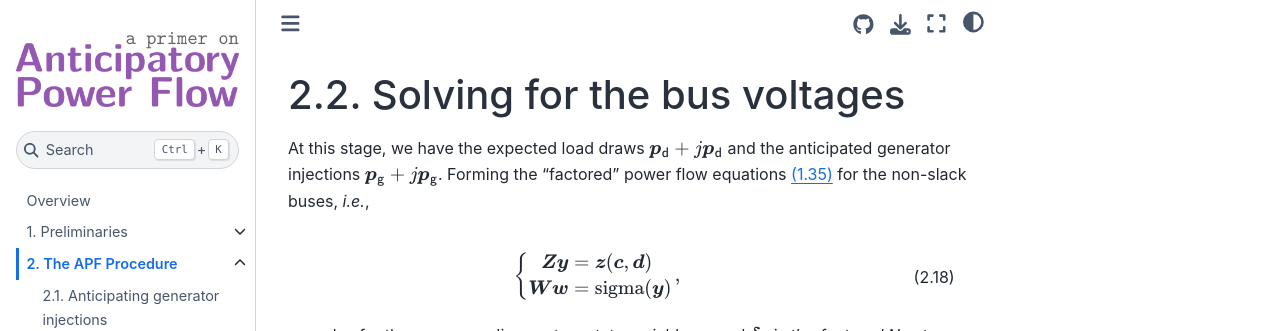
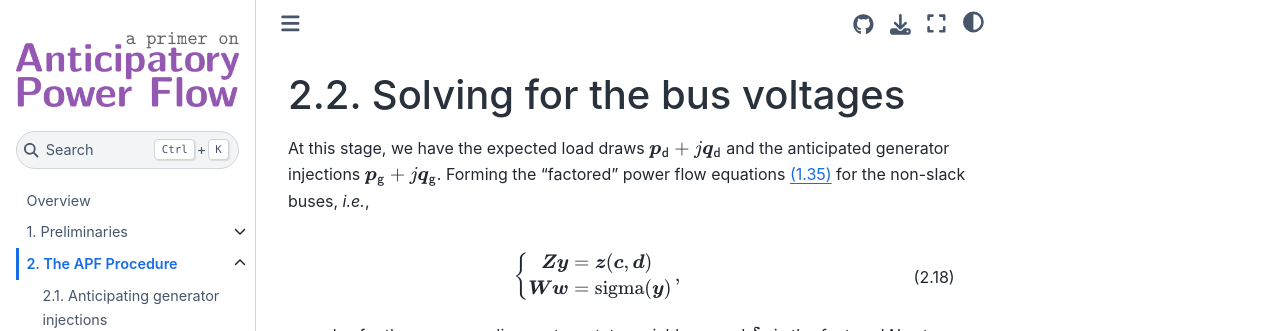
Before and after one commit to christian-cahig/apf-primer, a Jupyter Book: the page built from apf-procedure/solve-bus-voltages.md, in a window 1280 px wide and 990 px high. Shown: the top 331 px of the window. Built offline with Jupyter Book 1.0.4 settings and Sphinx 7.4.7 and the Sphinx Book theme 1.1.4, drawn with Linux system fonts in a browser that asks for light colours.

Commit message:
Fix typo; closes #10

```diff
--- a/apf-procedure/solve-bus-voltages.md
+++ b/apf-procedure/solve-bus-voltages.md
@@ -2,8 +2,8 @@
 # Solving for the bus voltages
 
 At this stage, we have
-the expected load draws $\boldsymbol{p}_{ \mathsf{d} } + j \boldsymbol{p}_{ \mathsf{d} }$
-and the anticipated generator injections $\boldsymbol{p}_{ \mathsf{g} } + j \boldsymbol{p}_{ \mathsf{g} }$.
+the expected load draws $\boldsymbol{p}_{ \mathsf{d} } + j \boldsymbol{q}_{ \mathsf{d} }$
+and the anticipated generator injections $\boldsymbol{p}_{ \mathsf{g} } + j \boldsymbol{q}_{ \mathsf{g} }$.
 Forming the "factored" power flow equations {eq}`pf-eqns-fac` for the non-slack buses,
 *i.e.*,
 
```
